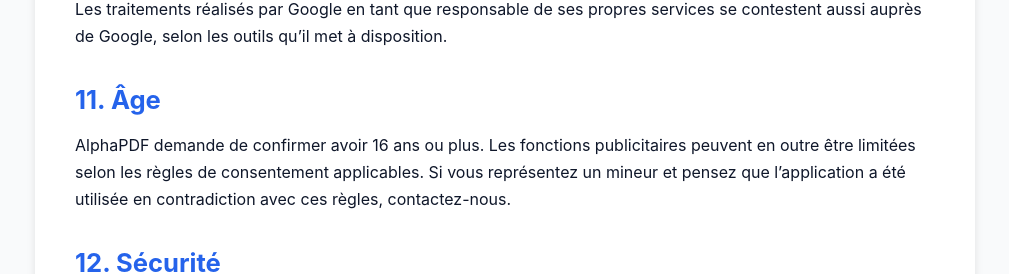
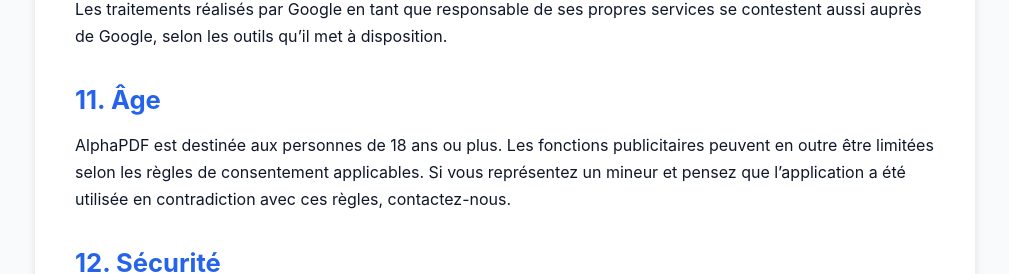
Before and after one commit to dadamine86-commits/alphapdf-privacy, a plain HTML site: page privacy_policy_fr.html in a window 1280 px wide. Shown: the part 5171-5445 px from the top of the page, without its empty margins (135-1144 px from the left). Drawn offline with Linux system fonts and the light colour scheme.

Commit message:
Aligner l’âge minimum AlphaPDF sur 18 ans — confidentialité FR

```diff
--- a/privacy_policy_fr.html
+++ b/privacy_policy_fr.html
@@ -147,7 +147,7 @@
             <p>Les traitements réalisés par Google en tant que responsable de ses propres services se contestent aussi auprès de Google, selon les outils qu’il met à disposition.</p>
 
             <h2>11. Âge</h2>
-            <p>AlphaPDF demande de confirmer avoir 16 ans ou plus. Les fonctions publicitaires peuvent en outre être limitées selon les règles de consentement applicables. Si vous représentez un mineur et pensez que l’application a été utilisée en contradiction avec ces règles, contactez-nous.</p>
+            <p>AlphaPDF est destinée aux personnes de 18 ans ou plus. Les fonctions publicitaires peuvent en outre être limitées selon les règles de consentement applicables. Si vous représentez un mineur et pensez que l’application a été utilisée en contradiction avec ces règles, contactez-nous.</p>
 
             <h2>12. Sécurité</h2>
             <p>L’application limite la sauvegarde automatique Android de ses données et traite les documents avant tout sur l’appareil. Aucun moyen technique ne permet toutefois de garantir l’absence totale de risque, de perte de fichier ou d’accès non souhaité, en particulier si l’appareil est compromis ou si vous partagez vous-même un document.</p>
```
